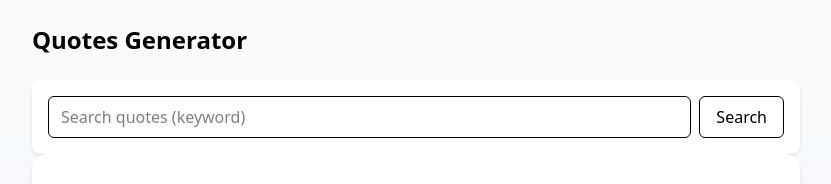
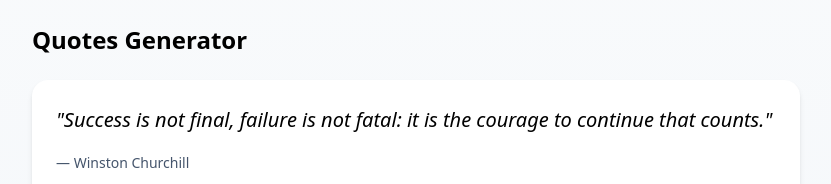
Before and after one commit to AdityaRaj1010/Quotes-Generate, a React (Vite) app in the folder my-quotes/: page / in a window 1280 px wide. Shown: the top 184 px of the page, without its empty margins (224-1055 px from the left). Built offline with nearby package versions, Linux system fonts and the light colour scheme; no server answers.

Commit message:
search working properly

```diff
--- a/my-quotes/src/components/QuotesGenerator.jsx
+++ b/my-quotes/src/components/QuotesGenerator.jsx
@@ -4,8 +4,6 @@ export default function QuotesGenerator() {
   const [quote, setQuote] = useState(null);
   const [loading, setLoading] = useState(false);
   const [error, setError] = useState(null);
-  // const [tag, setTag] = useState("");
-  const [search, setSearch] = useState("");
   const [usedQuoteIds, setUsedQuoteIds] = useState(new Set()); // Track used quotes
   const [favorites, setFavorites] = useState(() => {
     try {
@@ -114,7 +112,6 @@ export default function QuotesGenerator() {
   async function fetchFromAPI() {
     const isDev = import.meta.env.DEV;
     const timestamp = Date.now();
-
     const apis = [
       // API 1: Try a different approach with a simple quote API
       async () => {
@@ -281,69 +278,6 @@ export default function QuotesGenerator() {
     setLoading(false);
   }
 
-  // Search quotes with better API integration
-  async function searchQuotes(query) {
-    if (!query) return fetchRandom();
-    setLoading(true);
-    setError(null);
-
-    try {
-      // First try to search in API if available
-      const isDev = import.meta.env.DEV;
-      const timestamp = Date.now();
-
-      // Try Quotable search first (it has better search functionality)
-      if (isDev) {
-        const url = `/api/quotable/search/quotes?query=${encodeURIComponent(query)}&limit=5&t=${timestamp}`;
-        const response = await fetch(url, { cache: 'no-cache' });
-        if (response.ok) {
-          const data = await response.json();
-          if (data.results && data.results.length > 0) {
-            const randomResult = data.results[Math.floor(Math.random() * data.results.length)];
-            const quote = {
-              _id: randomResult._id || `quotable-${timestamp}`,
-              content: randomResult.content,
-              author: randomResult.author,
-              tags: randomResult.tags || ['general']
-            };
-            // console.log(randomResult.content);
-            // console.log(randomResult.author);
-            // console.log(randomResult.tags);
-            setQuote(quote);
-            // setError(`Found ${data.results.length} results from API`);
-            setLoading(false);
-            return;
-          }
-        }
-      }
-    } catch (err) {
-      console.log('API search failed, falling back to offline search:', err.message);
-    }
-
-    // Fallback to offline search
-    console.log('Searching in offline quotes for:', query);
-
-    const searchResults = fallbackQuotes.filter(q =>
-      q.content.toLowerCase().includes(query.toLowerCase()) ||
-      q.author.toLowerCase().includes(query.toLowerCase()) ||
-      q.tags.some(tag => tag.toLowerCase().includes(query.toLowerCase()))
-    );
-
-    setLoading(false);
-
-    if (searchResults.length > 0) {
-      const randomResult = searchResults[Math.floor(Math.random() * searchResults.length)];
-      setQuote(randomResult);
-      if (searchResults.length === 1) {
-        setError("Found 1 matching offline quote");
-      } else {
-        setError(`Found ${searchResults.length} matching offline quotes (showing random result)`);
-      }
-    } else {
-      setError("No results found. Try keywords like 'motivation', 'wisdom', 'success', 'love', etc.");
-    }
-  }
-
   useEffect(() => {
     // fetch an initial quote on mount
     fetchRandom();
@@ -390,26 +324,6 @@ export default function QuotesGenerator() {
         <header className="mb-6 flex items-center justify-between">
           <h1 className="text-2xl font-extrabold">Quotes Generator</h1>
         </header>
-
-          {/* Search panel */}
-          <div className="bg-white p-4 rounded-lg shadow-sm flex gap-2">
-            <input
-              className="flex-1 px-3 py-2 border rounded-md"
-              placeholder="Search quotes (keyword)"
-              value={search}
-              onChange={(e) => setSearch(e.target.value)}
-              onKeyDown={(e) => {
-                if (e.key === "Enter") searchQuotes(search);
-              }}
-            />
-            <button
-              className="px-4 rounded-md border hover:bg-slate-50"
-              onClick={() => searchQuotes(search)}
-              disabled={loading}
-            >
-              {loading ? "..." : "Search"}
-            </button>
-          </div>
 
         <main className="space-y-4">
           <div className="bg-white p-6 rounded-2xl shadow-md">
```
